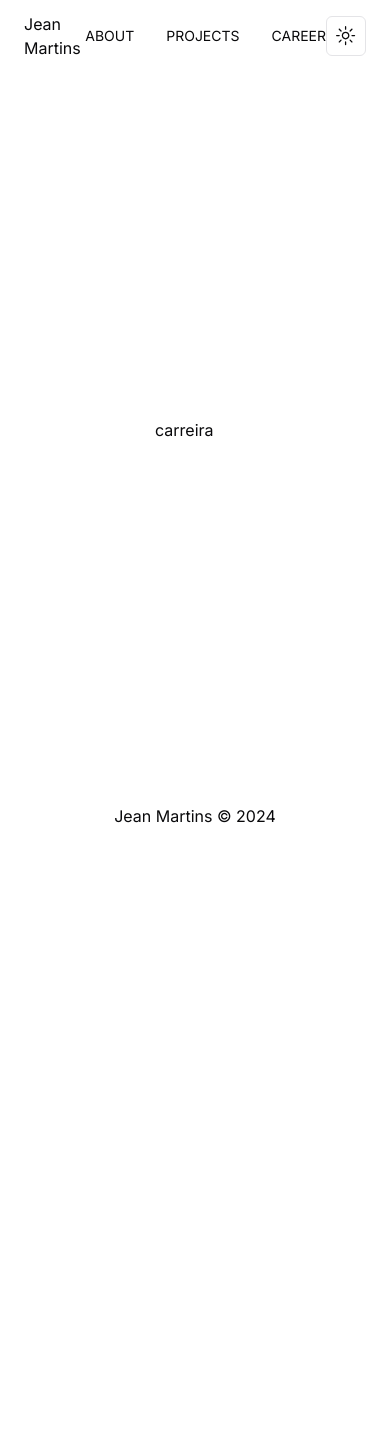
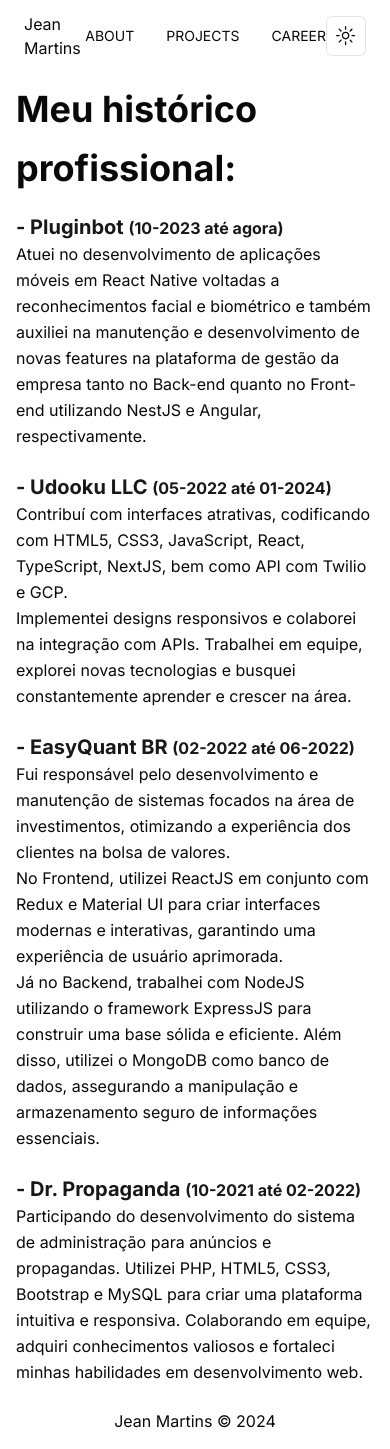
Before and after one commit to jeanmrtns/portifolio-v2, a Next.js app: page /career in a window 390 px wide. Before the commit the page ends 844 px from the top, so only its background shows below. Built offline with nearby package versions, Linux system fonts and the light colour scheme.

Commit message:
feat: create career page and fix some responsivity issus

```diff
--- a/src/app/about/page.tsx
+++ b/src/app/about/page.tsx
@@ -2,19 +2,20 @@
 
 export default function About() {
   return (
-    <main className="md:flex items-center gap-6 max-w-5xl">
+    <main className="flex lg:flex-row flex-col items-center gap-6 max-w-6xl px-4 py-2">
       <div>
         <Image
           src="https://github.com/jeanmrtns.png"
           alt="Jean Martins"
-          className="rounded-full"
+          className="rounded-full mx-auto"
           width={2000}
+          priority
           height={2000}
         />
       </div>
 
-      <div className="flex flex-col gap-2">
-        <strong className="text-3xl">
+      <div className="flex flex-col gap-2 mt-6 lg:mt-0">
+        <strong className="text-3xl text-center leading-relaxed lg:text-left">
           Aqui está um <span className="border-b border-red-500">pouco</span>{' '}
           sobre minha história
         </strong>
--- a/src/app/career/page.tsx
+++ b/src/app/career/page.tsx
@@ -1,3 +1,85 @@
 export default function Career() {
-  return <main>carreira</main>
+  return (
+    <main className="max-w-3xl mx-auto px-4 py-2">
+      <h1 className="text-4xl font-bold leading-relaxed">
+        Meu histórico profissional:
+      </h1>
+
+      <ul className="mt-4 flex flex-col gap-6">
+        <li>
+          <strong className="text-primary text-xl">
+            - Pluginbot{' '}
+            <span className="text-primary text-base">(10-2023 até agora)</span>
+          </strong>
+          <p className="leading-relaxed">
+            Atuei no desenvolvimento de aplicações móveis em React Native
+            voltadas a reconhecimentos facial e biométrico e também auxiliei na
+            manutenção e desenvolvimento de novas features na plataforma de
+            gestão da empresa tanto no Back-end quanto no Front-end utilizando
+            NestJS e Angular, respectivamente.
+          </p>
+        </li>
+
+        <li>
+          <strong className="text-primary text-xl">
+            - Udooku LLC{' '}
+            <span className="text-primary text-base">
+              (05-2022 até 01-2024)
+            </span>
+          </strong>
+          <p className="leading-relaxed">
+            Contribuí com interfaces atrativas, codificando com HTML5, CSS3,
+            JavaScript, React, TypeScript, NextJS, bem como API com Twilio e
+            GCP.
+          </p>
+          <p className="leading-relaxed">
+            Implementei designs responsivos e colaborei na integração com APIs.
+            Trabalhei em equipe, explorei novas tecnologias e busquei
+            constantemente aprender e crescer na área.
+          </p>
+        </li>
+
+        <li>
+          <strong className="text-primary text-xl">
+            - EasyQuant BR{' '}
+            <span className="text-primary text-base">
+              (02-2022 até 06-2022)
+            </span>
+          </strong>
+          <p className="leading-relaxed">
+            Fui responsável pelo desenvolvimento e manutenção de sistemas
+            focados na área de investimentos, otimizando a experiência dos
+            clientes na bolsa de valores.
+          </p>
+          <p className="leading-relaxed">
+            No Frontend, utilizei ReactJS em conjunto com Redux e Material UI
+            para criar interfaces modernas e interativas, garantindo uma
+            experiência de usuário aprimorada.
+          </p>
+          <p className="leading-relaxed">
+            Já no Backend, trabalhei com NodeJS utilizando o framework ExpressJS
+            para construir uma base sólida e eficiente. Além disso, utilizei o
+            MongoDB como banco de dados, assegurando a manipulação e
+            armazenamento seguro de informações essenciais.
+          </p>
+        </li>
+
+        <li>
+          <strong className="text-primary text-xl">
+            - Dr. Propaganda{' '}
+            <span className="text-primary text-base">
+              (10-2021 até 02-2022)
+            </span>
+          </strong>
+          <p className="leading-relaxed">
+            Participando do desenvolvimento do sistema de administração para
+            anúncios e propagandas. Utilizei PHP, HTML5, CSS3, Bootstrap e MySQL
+            para criar uma plataforma intuitiva e responsiva. Colaborando em
+            equipe, adquiri conhecimentos valiosos e fortaleci minhas
+            habilidades em desenvolvimento web.
+          </p>
+        </li>
+      </ul>
+    </main>
+  )
 }
```
